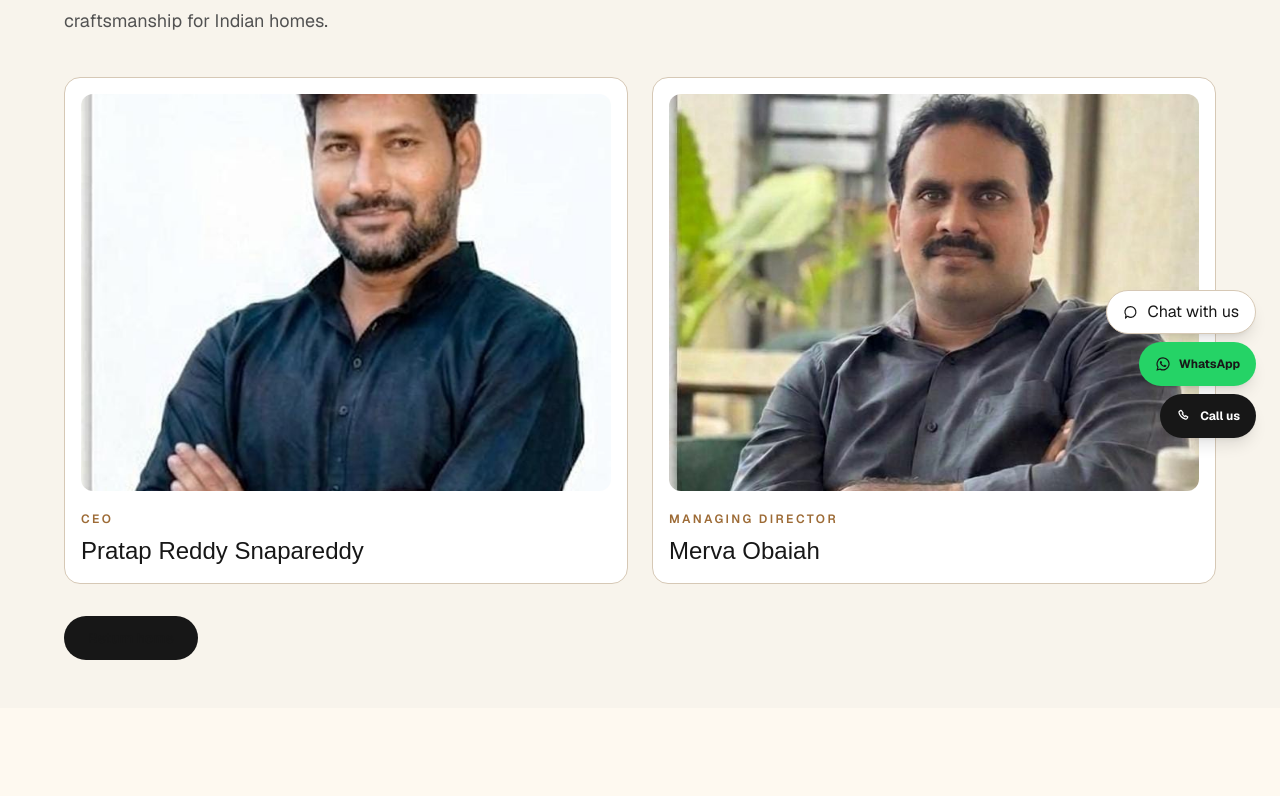
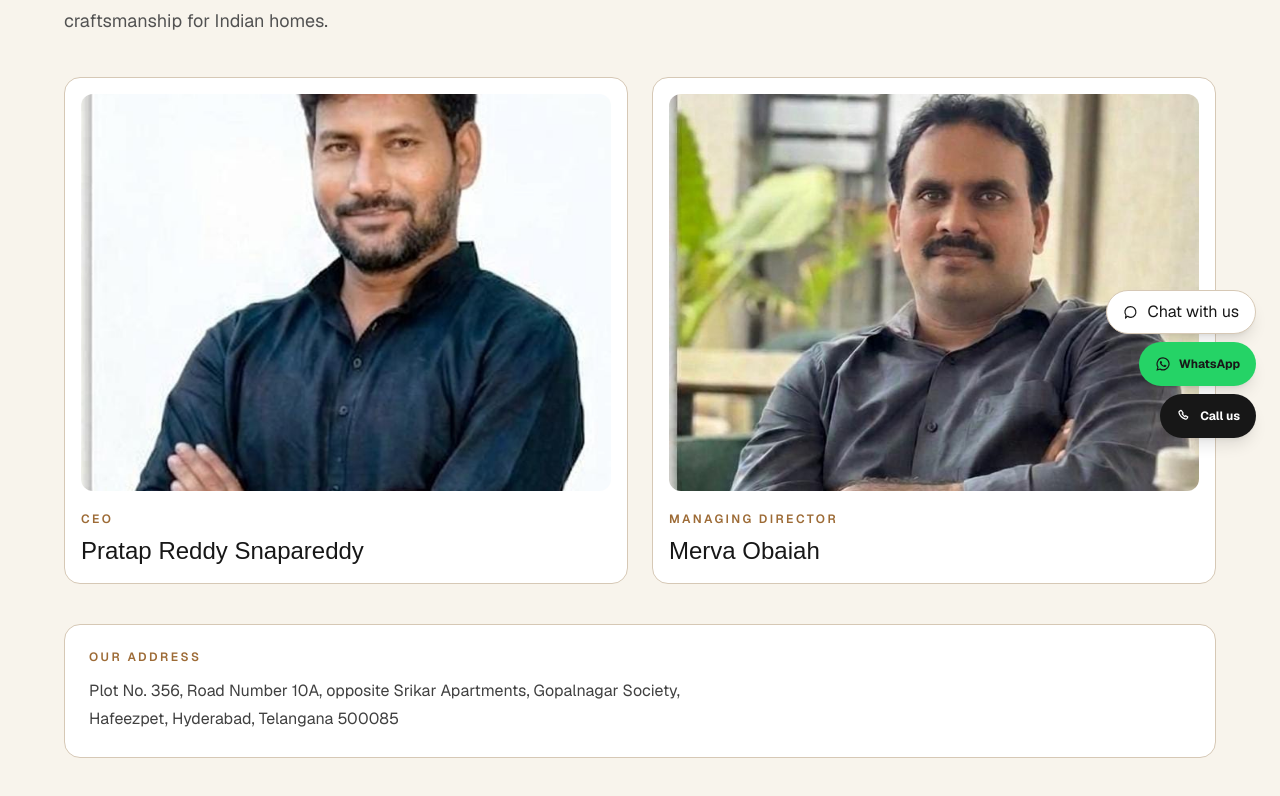
Before and after one commit to raghava4272/sleepexcellent-web-app-2, a Next.js app: page /about in a window 1280 px wide. Shown: the part 346-1142 px from the top of the page. Before the commit the page ends 1054 px from the top, so only its background shows below. Built offline with nearby package versions, Linux system fonts and the light colour scheme.

Commit message:
fix: update about page address

```diff
--- a/app/about/page.tsx
+++ b/app/about/page.tsx
@@ -1,5 +1,4 @@
 import Image from "next/image";
-import Link from "next/link";
 
 const founders = [
   { name: "Pratap Reddy Snapareddy", role: "CEO", image: "/ceo-pratap_reddy_snapareddy.jpg" },
@@ -16,7 +15,10 @@ export default function AboutPage() {
         <section className="mt-10 grid gap-6 md:grid-cols-2">
           {founders.map((founder) => <article className="rounded-2xl border border-[#d6c8b5] bg-white p-4" key={founder.name}><div className="relative aspect-[4/3] overflow-hidden rounded-xl"><Image alt={`${founder.name}, ${founder.role}`} className="object-cover" fill sizes="(max-width: 768px) 100vw, 50vw" src={founder.image} /></div><p className="mt-5 text-xs font-semibold uppercase tracking-[.2em] text-[#9d6b36]">{founder.role}</p><h2 className="mt-2 font-serif text-2xl">{founder.name}</h2></article>)}
         </section>
-        <Link className="mt-8 inline-block rounded-full bg-[#171717] px-6 py-3 text-sm font-semibold text-white" href="/">Return home</Link>
+        <section className="mt-10 rounded-2xl border border-[#d6c8b5] bg-white p-6">
+          <p className="text-xs font-semibold uppercase tracking-[.2em] text-[#9d6b36]">Our address</p>
+          <address className="mt-3 max-w-2xl not-italic leading-7 text-neutral-700">Plot No. 356, Road Number 10A, opposite Srikar Apartments, Gopalnagar Society, Hafeezpet, Hyderabad, Telangana 500085</address>
+        </section>
       </div>
     </main>
   );
```
